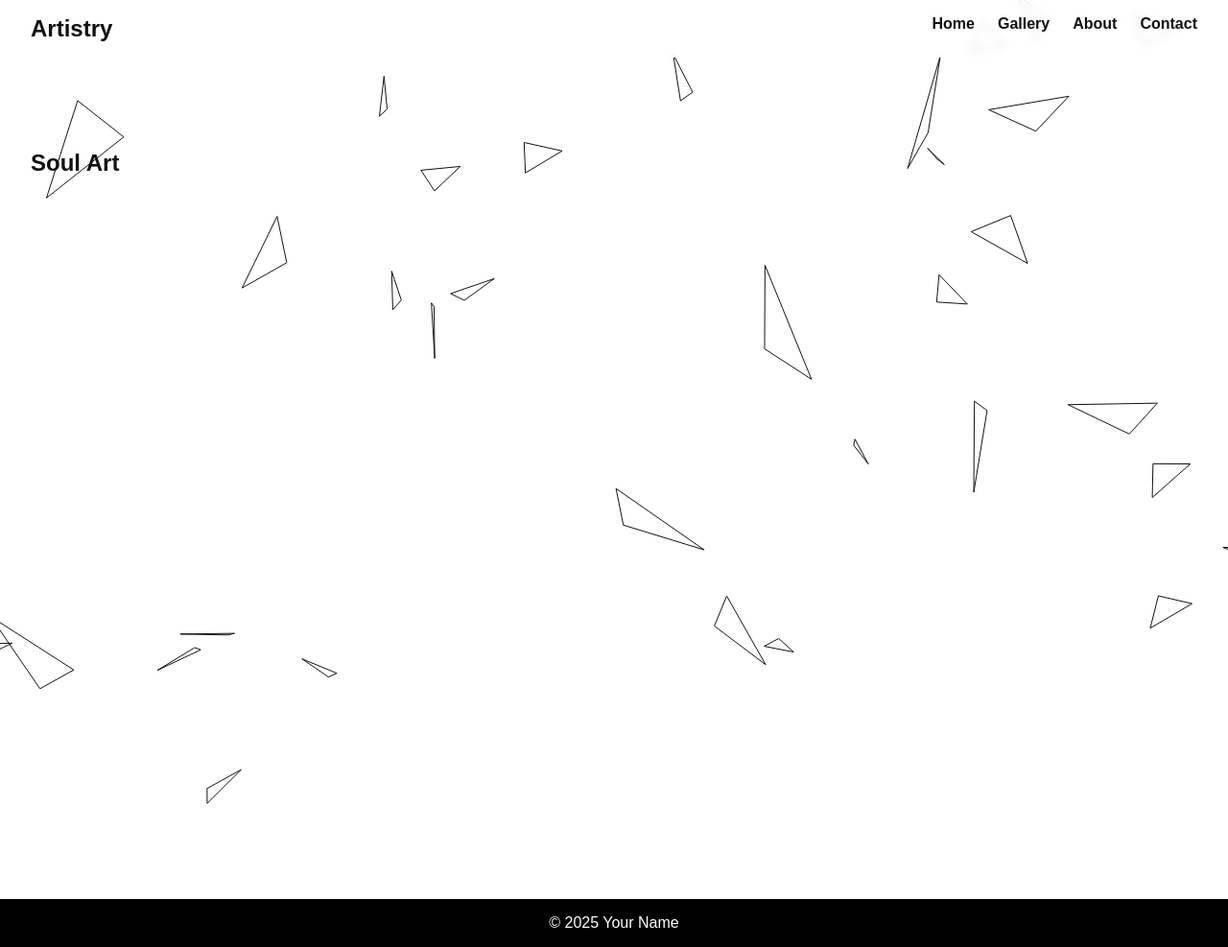
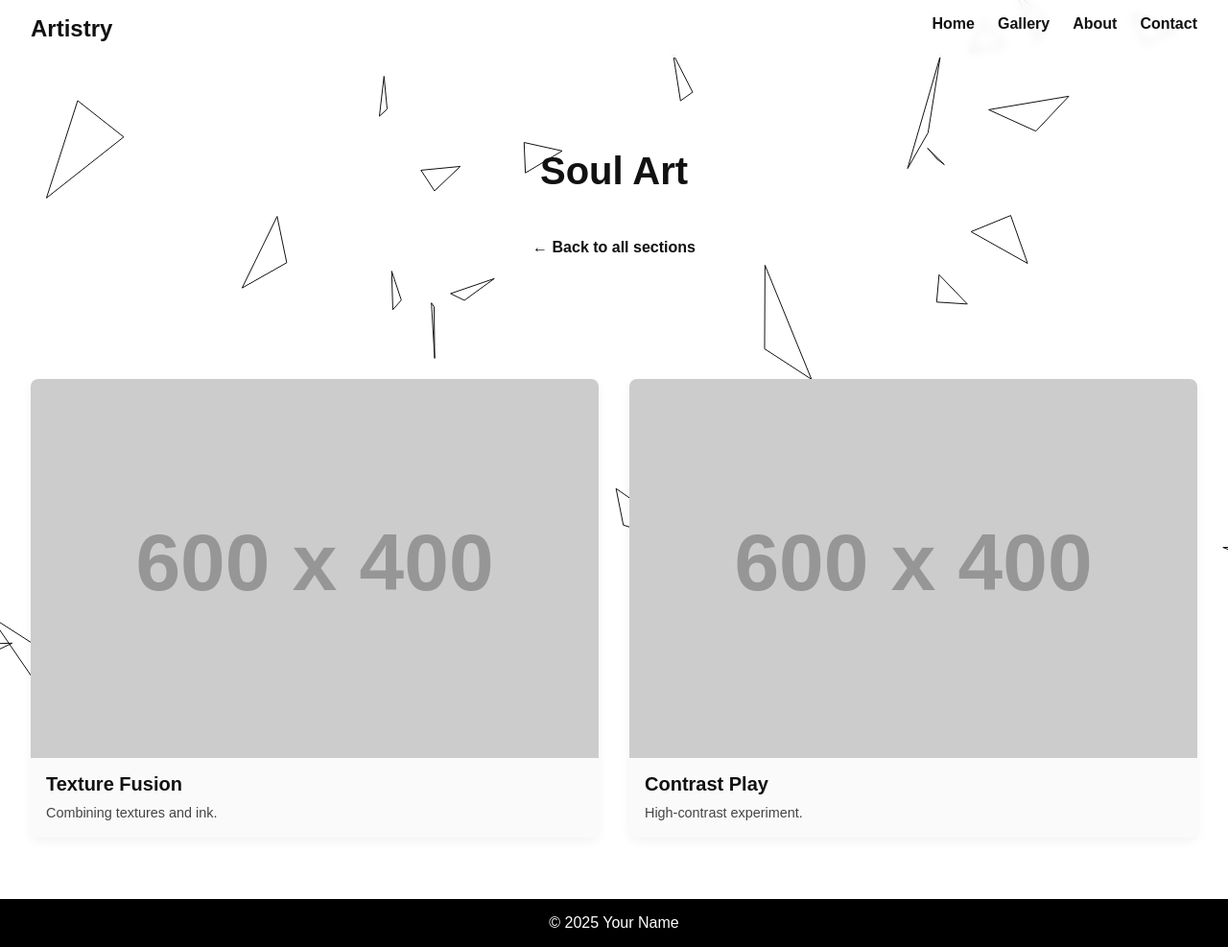
Before and after one commit to Lupinogbodo/Art_Website, a Flask app: page /gallery/Soul in a window 1280 px wide. Shown: the whole page at 96% size. Run offline with Flask 3, Linux system fonts and the light colour scheme; grey boxes labelled with a size stand in for pictures from a placeholder-image service; some libraries are stand-ins or nearby versions.

Commit message:
updated the contact page and implemented image view in full screen size

```diff
--- a/app.py
+++ b/app.py
@@ -1,6 +1,14 @@
-from flask import Flask, render_template, abort
+from flask import Flask, render_template, request, redirect, flash, abort
+import smtplib
+from email.message import EmailMessage
+
 
 app = Flask(__name__)
+app.secret_key = 'your_secret_key'  # Needed for flashing messages
+
+# Email configuration
+EMAIL_ADDRESS = 'your_email@example.com'   # <-- put your email here
+EMAIL_PASSWORD = 'your_email_password'     # <-- put your app password here
 
 SECTIONS = {
     'Gentle': 'Gentle Art',
@@ -11,20 +19,132 @@ SECTIONS = {
 
 ARTWORK = {
     'Gentle_Art': [
-        {'src': 'https://via.placeholder.com/600x400', 'title': 'Ink Dream', 'desc': 'A dreamy illustration in monochrome.'},
         {
-            'src': '/static/Images/Gentle/self-doubt.jpg',
+            'src': 'Images/Gentle/drop.jpg',
+             'title': 'Ink Dream',
+             'desc': 'A dreamy illustration in monochrome.'
+        },
+        {
+            'src': 'Images/Gentle/self-doubt.jpg',
             'title': 'Self Doubt Art',
             'desc': 'Quick urban life capture.'
+        },
+        {
+            'src': 'Images/Gentle/future-love.jpg',
+            'title': 'Future Love',
+            'desc': 'A speculative scene of tomorrow’s romance.'
+        },
+        {
+            'src': 'Images/Gentle/Helping-Hand.jpg',
+            'title': 'Helping Hand',
+            'desc': 'Reaching out in gentle solidarity.'
+        },
+        {
+            'src': 'Images/Gentle/Motherly-Love.jpg',
+            'title': 'Motherly Love',
+            'desc': 'Soft warmth and protection.'
+        },
+        {
+            'src': 'Images/Gentle/The-birth-of-music.jpg',
+            'title': 'The Birth of Music',
+            'desc': 'An ode to first melodies.'
         }
     ],
     'Love_Art': [
-        {'src': 'https://via.placeholder.com/600x400', 'title': 'Geometric Form', 'desc': 'Abstract 3D shapes.'},
-        {'src': 'https://via.placeholder.com/600x400', 'title': 'Monolith', 'desc': 'A lone structure in void.'},
+        {
+            'src': 'Images/Love/bleeding-heart.jpg',
+            'title': 'Bleeding Heart',
+            'desc': 'Raw emotion laid bare.'
+        },
+        {
+            'src': 'Images/Love/choked-love.jpg',
+            'title': 'Choked Love',
+            'desc': 'When passion constricts.'
+        },
+        {
+            'src': 'Images/Love/eternal-love.jpg',
+            'title': 'Eternal Love',
+            'desc': 'Devotion without end.'
+        },
+        {
+            'src': 'Images/Love/Helpless-Love.jpg',
+            'title': 'Helpless Love',
+            'desc': 'Surrender to the heart will.'},
+        {
+            'src': 'Images/Love/Loveless-Life.jpg',
+            'title': 'Loveless Life',
+            'desc': 'Existence void of warmth.'},
+        {
+            'src': 'Images/Love/Opposite-Love.jpg',
+            'title': 'Opposite Love',
+            'desc': 'Contrasting forces entwined.'},
+        {
+            'src': 'Images/Love/Painful-Love.jpg',
+            'title': 'Painful Love',
+            'desc': 'Beauty tinged with sorrow.'},
+        {
+            'src': 'Images/Love/Prisoner.jpg',
+            'title': 'Prisoner',
+            'desc': 'Captive of one own heart.'},
+        {
+            'src': 'Images/Love/Puppet-heart.jpg',
+            'title': 'Puppet Heart',
+            'desc': 'Strings pulled by desire.'},
+        {
+            'src': 'Images/Love/True-love.jpg',
+            'title': 'True Love',
+            'desc': 'Pure, authentic connection.'},
+        {
+            'src': 'Images/Love/Undying-Love.jpg',
+            'title': 'Undying Love',
+                'desc': 'A bond beyond time.'}
     ],
     'Personality_Art': [
-        {'src': 'https://via.placeholder.com/600x400', 'title': 'Texture Fusion', 'desc': 'Combining textures and ink.'},
-        {'src': 'https://via.placeholder.com/600x400', 'title': 'Contrast Play', 'desc': 'High-contrast experiment.'},
+        {
+            'src': 'Images/Personality/Broken-Personality.jpg',
+            'title': 'Broken Personality',
+            'desc': 'Fractured pieces revealing the self.'
+        },
+        {
+            'src': 'Images/Personality/Hidden-Personality.jpg',
+            'title': 'Hidden Personality',
+            'desc': 'Layers beneath the surface.'
+        },
+        {
+            'src': 'Images/Personality/Ignorance.jpg',
+            'title': 'Ignorance',
+            'desc': 'Unknown corners of the mind.'
+        },
+        {
+            'src': 'Images/Personality/Mentaity.jpg',
+            'title': 'Mentality',
+            'desc': 'Thoughtscapes in flux.'
+        },
+        {
+            'src': 'Images/Personality/Mixed-Personality.jpg',
+            'title': 'Mixed Personality',
+            'desc': 'Dualities in harmony.'
+        },
+        {
+            'src': 'Images/Personality/Multiple-Personality.jpg',
+            'title': 'Multiple Personality',
+            'desc': 'Many selves within one.'
+        },
+        {
+            'src': 'Images/Personality/One-Personality.jpg',
+            'title': 'One Personality',
+            'desc': 'Unified identity at rest.'
+        },
+        {
+            'src': 'Images/Personality/Split-Personality.jpg',
+            'title': 'Split Personality',
+            'desc': 'Opposing selves collide.'
+        },
+        {
+            'src': 'Images/Personality/Yin-Yang-Personality.jpg',
+            'title': 'Yin-Yang Personality',
+            'desc': 'Balance of opposing forces.'
+        }
     ],
     'Soul_Art': [
         {'src': 'https://via.placeholder.com/600x400', 'title': 'Texture Fusion', 'desc': 'Combining textures and ink.'},
@@ -44,10 +164,11 @@ def gallery():
 def section(section_key):
     if section_key not in SECTIONS:
         abort(404)
-    artworks = ARTWORK.get(section_key, [])
+    lookup_key = f"{section_key}_Art"
+    artworks = ARTWORK.get(lookup_key, [])
     return render_template('section.html',
-                           section_title=SECTIONS[section_key],
-                           artworks=artworks)
+                            section_title=SECTIONS[section_key],
+                            artworks=artworks)
 
 @app.route('/about')
 def about():
@@ -55,7 +176,35 @@ def about():
 
 @app.route('/contact', methods=['GET', 'POST'])
 def contact():
+    if request.method == 'POST':
+        name = request.form['name']
+        email = request.form['email']
+        purpose = request.form['purpose']
+        message = request.form['message']
+
+        full_message = f"From: {name} <{email}>\nPurpose: {purpose}\n\n{message}"
+
+        try:
+            send_email('New Contact Form Submission', full_message)
+            flash('Message sent successfully!', 'success')
+        except Exception as e:
+            print('Error sending email:', e)
+            flash('Failed to send message. Please try again later.', 'error')
+
+        return redirect('/contact')
+
     return render_template('contact.html')
+
+def send_email(subject, body):
+    msg = EmailMessage()
+    msg['Subject'] = subject
+    msg['From'] = EMAIL_ADDRESS
+    msg['To'] = EMAIL_ADDRESS  # Send to yourself
+    msg.set_content(body)
+
+    with smtplib.SMTP_SSL('smtp.gmail.com', 465) as smtp:
+        smtp.login(EMAIL_ADDRESS, EMAIL_PASSWORD)
+        smtp.send_message(msg)
 
 @app.errorhandler(404)
 def page_not_found(e):
--- a/static/css/style.css
+++ b/static/css/style.css
@@ -151,3 +151,145 @@ canvas#bg {
     position: relative;
     z-index: 1;
   }
+
+  /* Gallery overview (gallery.html) */
+.gallery-sections h1 {
+  margin-bottom: 2rem;
+  font-size: 2.5rem;
+}
+.sections {
+  display: flex;
+  flex-wrap: wrap;
+  justify-content: center;
+  gap: 1.5rem;
+}
+.section-card {
+  width: 180px;
+  height: 120px;
+  background: #111;
+  color: #fff;
+  display: flex;
+  align-items: center;
+  justify-content: center;
+  font-size: 1.2rem;
+  text-decoration: none;
+  border-radius: 8px;
+  transition: transform 0.3s, background 0.3s;
+}
+.section-card:hover {
+  transform: scale(1.05);
+  background: #333;
+}
+
+/* Section detail (section.html) */
+.section-detail {
+  padding: 4rem 2rem;
+  text-align: center;
+}
+.back-link {
+  display: inline-block;
+  margin: 1rem 0 2rem;
+  color: #111;
+  text-decoration: none;
+  font-weight: 600;
+  transition: color 0.2s;
+}
+.back-link:hover {
+  color: #555;
+}
+
+.gallery-grid .grid {
+  display: grid;
+  grid-template-columns: repeat(auto-fit, minmax(240px, 1fr));
+  gap: 2rem;
+  padding: 0 2rem 4rem;
+}
+
+.art-card {
+  background: #fafafa;
+  border-radius: 8px;
+  box-shadow: 0 4px 12px rgba(0,0,0,0.05);
+  overflow: hidden;
+  display: flex;
+  flex-direction: column;
+  transition: transform 0.3s, box-shadow 0.3s;
+}
+.art-card:hover {
+  transform: translateY(-4px);
+  box-shadow: 0 8px 20px rgba(0,0,0,0.1);
+}
+
+.art-card img.art-img {
+  width: 100%;
+  height: auto;
+  display: block;
+}
+
+.art-info {
+  padding: 1rem;
+  text-align: left;
+}
+.art-info h3 {
+  margin-bottom: 0.5rem;
+  font-size: 1.25rem;
+}
+.art-info p {
+  font-size: 0.9rem;
+  color: #444;
+  line-height: 1.4;
+}
+
+/* — Pure Lightbox Styles — */
+.lightbox-overlay {
+  position: fixed;
+  inset: 0;                    /* top/right/bottom/left:0 */
+  background: rgba(0,0,0,0.85);
+  display: none;
+  align-items: center;
+  justify-content: center;
+  z-index: 2000;
+}
+
+.lightbox-overlay.active {
+  display: flex;
+}
+
+.lightbox-overlay img {
+  max-width: 90vw;
+  max-height: 90vh;
+  width: auto;
+  height: auto;
+  object-fit: contain;
+  box-shadow: 0 8px 24px rgba(0,0,0,0.5);
+  border-radius: 4px;
+  transition: transform 0.3s ease;
+}
+
+/* optional “pop” animation */
+.lightbox-overlay.active img {
+  transform: scale(1.05);
+  animation: pop-in 0.2s ease-out forwards;
+}
+
+@keyframes pop-in {
+  from { transform: scale(0.8); opacity: 0; }
+  to   { transform: scale(1.05); opacity: 1; }
+}
+
+/* clicking outside the image closes */
+.lightbox-overlay .close-area {
+  position: absolute;
+  inset: 0;
+  cursor: zoom-out;
+}
+
+.flashes {
+  list-style: none;
+  padding: 0;
+}
+.flashes .success {
+  color: green;
+}
+.flashes .error {
+  color: red;
+}
--- /dev/null
+++ b/static/js/enlarge.js
@@ -0,0 +1,31 @@
+document.addEventListener('DOMContentLoaded', () => {
+    console.log('enlarge.js loaded, attaching lightbox listeners…');
+
+    const lightbox  = document.getElementById('lightbox');
+    const imgEl     = document.getElementById('lightbox-img');
+    const descEl    = document.getElementById('lightbox-desc');
+    const closeArea = document.getElementById('lightbox-close');
+
+    if (!lightbox) {
+      console.error('Lightbox overlay not found!');
+      return;
+    }
+
+    // Clicking any art image
+    document.querySelectorAll('.art-card img.art-img').forEach(img => {
+      img.addEventListener('click', () => {
+        console.log('Image clicked:', img.src);
+
+        imgEl.src = img.src;
+        imgEl.alt = img.alt;
+        descEl.textContent = img.closest('.art-card').querySelector('.art-info p').textContent;
+
+        lightbox.classList.add('active');
+      });
+    });
+
+    // Close when clicking the backdrop
+    closeArea.addEventListener('click', () => {
+      lightbox.classList.remove('active');
+    });
+  });
--- a/templates/base.html
+++ b/templates/base.html
@@ -24,5 +24,8 @@
   <footer>
     <p>&copy; 2025 Your Name</p>
   </footer>
+
+  {# this block will let child templates inject scripts #}
+  {% block scripts %}{% endblock %}
 </body>
 </html>
--- a/templates/gallery.html
+++ b/templates/gallery.html
@@ -1,11 +1,13 @@
 {% extends "base.html" %}
+
 {% block title %}Gallery{% endblock %}
+
 {% block content %}
   <section class="gallery-sections">
     <h1>Gallery</h1>
     <div class="sections">
       {% for key, name in sections.items() %}
-      <a href="/gallery/{{ key }}" class="section-card">
+        <a href="{{ url_for('section', section_key=key) }}" class="section-card">
           <div class="section-name">{{ name }}</div>
         </a>
       {% endfor %}
--- a/templates/section.html
+++ b/templates/section.html
@@ -1,18 +1,48 @@
 {% extends "base.html" %}
+
 {% block title %}{{ section_title }}{% endblock %}
+
 {% block content %}
-<section class="section-detail">
+  <section class="gallery-sections">
     <h1>{{ section_title }}</h1>
-  <div class="art-list">
+    <a href="{{ url_for('gallery') }}" class="back-link">&larr; Back to all sections</a>
+  </section>
+
+  {% if artworks %}
+    <section class="gallery-grid">
+      <div class="grid">
         {% for art in artworks %}
-      <div class="art-item {% if loop.index is even %}reverse{% endif %}">
-        <img src="{{ art.src }}" alt="{{ art.title }}">
-        <div class="art-desc">
-          <h2>{{ art.title }}</h2>
+          <div class="art-card">
+            <img
+              src="{{ url_for('static', filename=art.src) }}"
+              alt="{{ art.title }}"
+              class="art-img"
+            >
+            <div class="art-info">
+              <h3>{{ art.title }}</h3>
               <p>{{ art.desc }}</p>
             </div>
           </div>
         {% endfor %}
       </div>
     </section>
+  {% else %}
+    <p>No artwork found for this section.</p>
+  {% endif %}
+
+<!-- Lightbox Overlay -->
+<div class="lightbox-overlay" id="lightbox">
+  <div class="close-area" id="lightbox-close"></div>
+  <div class="lightbox-content">
+    <img id="lightbox-img" src="" alt="">
+    <p id="lightbox-desc" style="display: none;"></p>
+  </div>
+</div>
+
 {% endblock %}
+
+{% block scripts %}
+  {{ super() }}
+  <!-- Lightbox/enlarge script -->
+  <script src="{{ url_for('static', filename='js/enlarge.js') }}"></script>
+{% endblock %}
```
Also changed, not shown: templates/contact.html (+11 -0 lines). Lines whose indentation alone changed are shown as unchanged.
